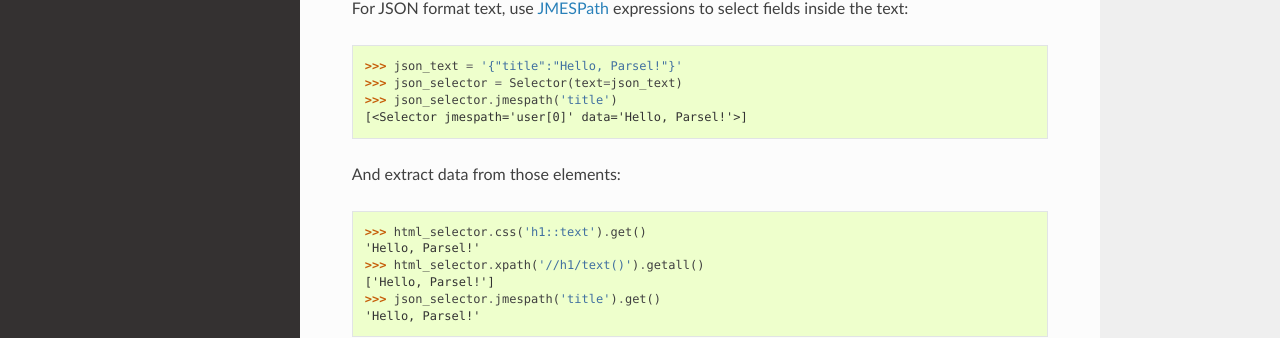
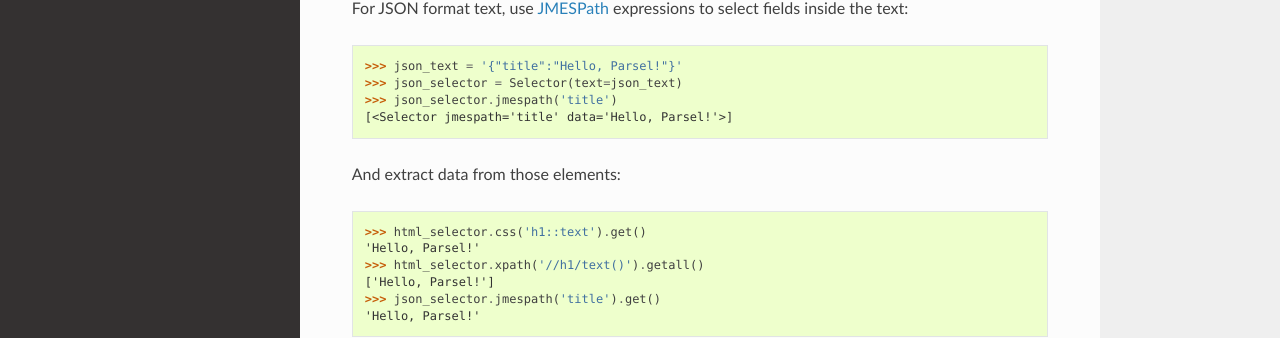
Before and after one commit to scrapy/parsel, a Sphinx documentation site: the page built from docs/usage.rst, in a window 1280 px wide and 900 px high. Shown: the part 427-765 px from the top of the window. Built offline with Sphinx 7.4.7 and the Read the Docs theme 2.0.0, drawn with Linux system fonts in a browser that asks for light colours.

Commit message:
adjustments

```diff
--- a/docs/usage.rst
+++ b/docs/usage.rst
@@ -21,7 +21,7 @@ For JSON format text, use `JMESPath`_ expressions to select fields inside the te
     >>> json_text = '{"title":"Hello, Parsel!"}'
     >>> json_selector = Selector(text=json_text)
     >>> json_selector.jmespath('title')
-    [<Selector jmespath='user[0]' data='Hello, Parsel!'>]
+    [<Selector jmespath='title' data='Hello, Parsel!'>]
 
 And extract data from those elements::
 
```
